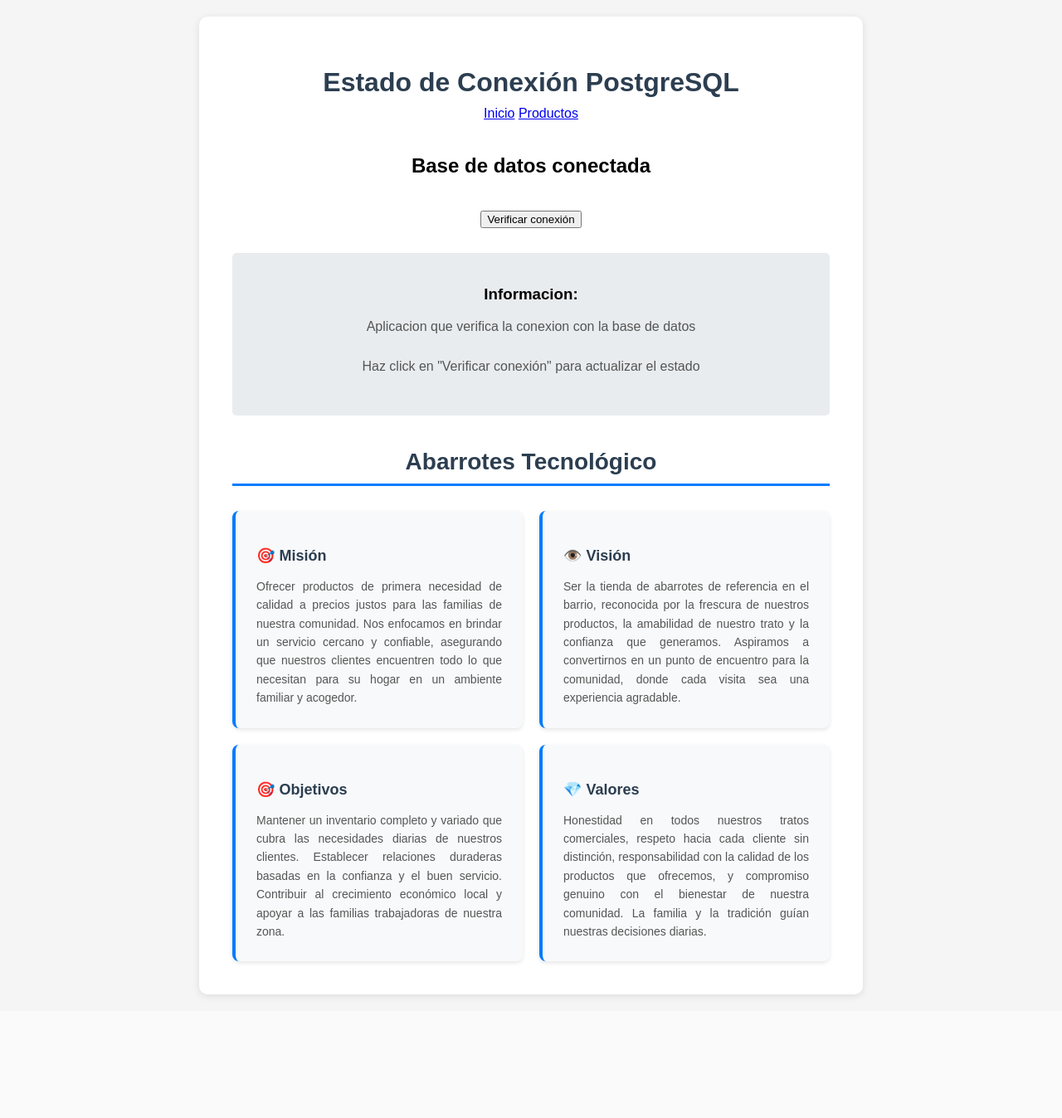
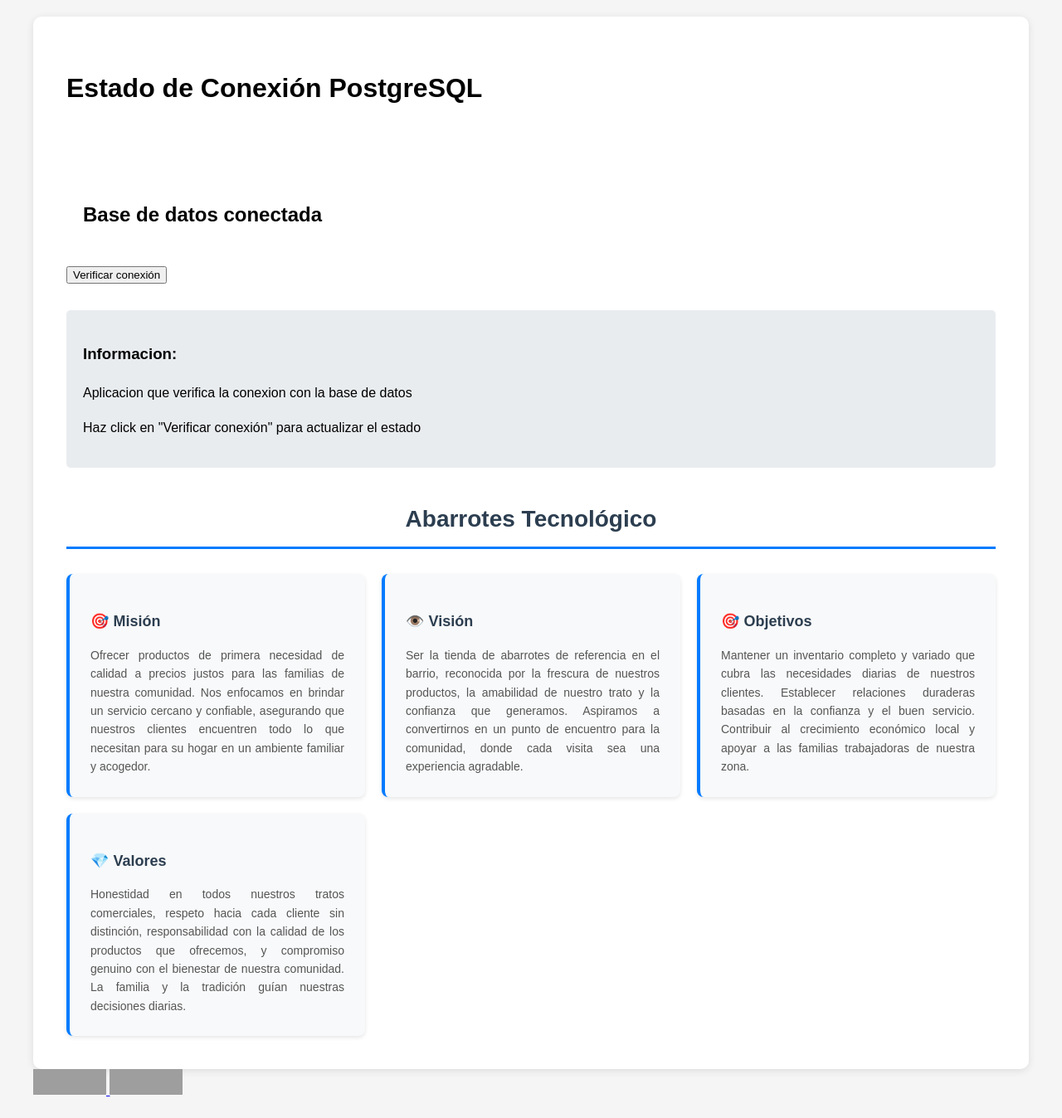
Before and after one commit to Amilcar136/CRUD-WebPage, a Flask app: page / in a window 1280 px wide. Shown: the whole page at 83% size. Before the commit the page ends 1203 px from the top, so only its background shows below. Run offline with Flask 3, Linux system fonts and the light colour scheme; data that the repository does not hold is empty; some libraries are stand-ins or nearby versions; grey boxes are pictures that could not be loaded.

Commit message:
Actualizacion de estilos

```diff
--- a/app/static/css/estilos.css
+++ b/app/static/css/estilos.css
@@ -1,9 +1,10 @@
 body {
     font-family: Arial, system-ui;
-    max-width: 800px;
+    max-width: 1200px;
     margin: 0 auto;
     padding: 20px;
     background-color: #f5f5f5;
+    line-height: 1.6;
 }
 
 .container {
@@ -11,22 +12,9 @@ body {
     padding: 40px;
     border-radius: 10px;
     box-shadow: 0 2px 10px rgba(0,0,0,0.1);
-    text-align: center;
 }
 
-h1 {
-    text-align: center;
-    color: #2c3e50;
-    margin-bottom: 10px;
-}
-
-p {
-    text-align: center;
-    color: #555;
-    margin-top: 0;
-    margin-bottom: 30px;
-}
-
+/* Estilos del Index */
 .status-message {
     font-size: 24px;
     font-weight: bold;
@@ -120,3 +108,47 @@ p {
     text-align: justify;
     margin: 0;
 }
+
+/* ==========================================
+   HEADER Y NAVEGACIÓN
+   ========================================== */
+
+.header {
+    background: linear-gradient(135deg, #667eea 0%, #764ba2 100%);
+    color: white;
+    padding: 30px;
+    border-radius: 10px;
+    margin-bottom: 30px;
+    text-align: center;
+}
+
+.header h1 {
+    margin: 0;
+    font-size: 2.5em;
+    text-shadow: 2px 2px 4px rgba(0,0,0,0.3);
+}
+
+.nav-menu {
+    margin-top: 20px;
+    display: flex;
+    justify-content: center;
+    gap: 20px;
+}
+
+.nav-menu a {
+    color: white;
+    text-decoration: none;
+    padding: 10px 20px;
+    border-radius: 5px;
+    transition: background-color 0.3s ease;
+    font-weight: 500;
+}
+
+.nav-menu a:hover {
+    background-color: rgba(255,255,255,0.2);
+}
+
+.nav-menu a.active {
+    background-color: rgba(255,255,255,0.3);
+    font-weight: bold;
+}
--- a/app/templates/index.html
+++ b/app/templates/index.html
@@ -56,5 +56,20 @@
             </div>
         </div>
     </div>
+
+    <footer class="footer">
+            <div class="Validation-badges">
+                <a href="https://validator.w3.org/check?uri=referer" target="_blank">
+                    <img src="https://www.w3.org/Icons/valid-html401"
+                         alt="Valid HTML!" height="31" width="88">
+                </a>
+
+                <a href="https://jigsaw.w3.org/css-validator/check/referer" target="_blank">
+                    <img src="https://jigsaw.w3.org/css-validator/images/vcss"
+                         alt="Valid CSS!" height="31" width="88">
+                </a>
+            </div>
+        </footer>
+
 </body>
 </html>
```
